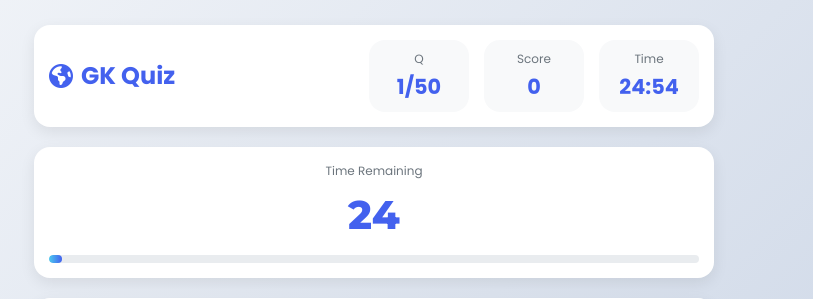
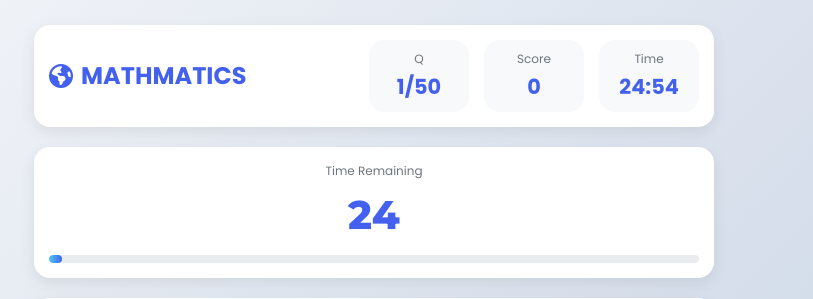
Before and after one commit to Rezu3/REZU, a Flask app: page /gk in a window 1280 px wide. Shown: the top 299 px of the page, without its empty margins (266-1079 px from the left). Run offline with Flask 3, Linux system fonts and the light colour scheme.

Commit message:
Update gk.html

```diff
--- a/templates/gk.html
+++ b/templates/gk.html
@@ -12,7 +12,7 @@
     <div class="quiz-container">
         <!-- Compact Header -->
         <div class="quiz-header">
-            <h1><i class="fas fa-globe-americas"></i> GK Quiz</h1>
+            <h1><i class="fas fa-globe-americas"></i> MATHMATICS</h1>
             <div class="quiz-info-bar">
                 <div class="info-box">
                     <div class="info-label">Q</div>
```
